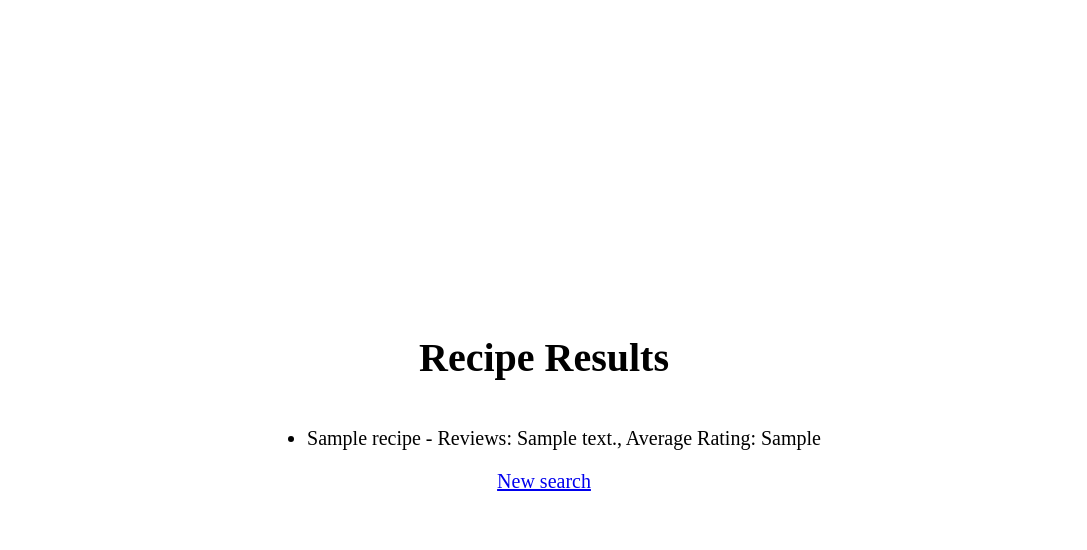
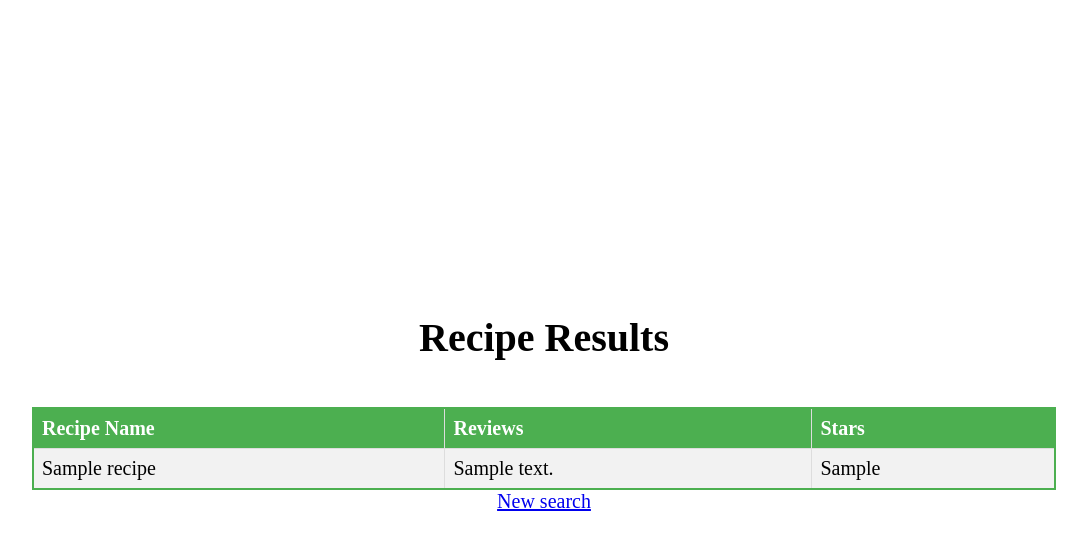
Before and after one commit to stevencoyan/recipe-app, a Flask app: template templates/results.html in a window 1280 px wide. Shown: the top 550 px of the page, without its empty margins (96-1183 px from the left). Run offline with Flask 3, Linux system fonts and the light colour scheme; the template is opened without the code that fills it: most values are stand-ins (such as "Sample title", 1, 10 or a date in 2020); parts of the project's set-up code (start-up, migrations or seed data) failed here and were passed over.

Commit message:
Better UI display, working on hyperlink feature

```diff
--- a/app.py
+++ b/app.py
@@ -18,6 +18,10 @@ def search():
     ingredients = request.form['ingredients'].split(',')
     # Clean the ingredients list from whitespace
     ingredients = [ingredient.strip() for ingredient in ingredients]
+    # Remove any empty strings from the list
+    ingredients = [ingredient for ingredient in ingredients if ingredient]
+    if not ingredients:
+        return render_template('index.html', error="Please enter at least one ingredient.")
     matching_recipes = find_recipes_by_ingredients(ingredients, RAW_recipes)
     if not matching_recipes.empty:
         detailed_recipes = count_and_rating(matching_recipes, RAW_interactions)
@@ -26,5 +30,9 @@ def search():
     else:
         return "No matching recipes found.", 404
 
+@app.route('/recipe/<int:recipe_id>', methods=['GET'])
+def recipe(recipe_id):
+    return render_template('recipe.html', recipe_id=recipe_id)
+
 if __name__ == '__main__':
     app.run(debug=True)
--- a/recipe_processing.py
+++ b/recipe_processing.py
@@ -4,11 +4,13 @@ import pandas as pd
 
 def find_recipes_by_ingredients(ingredients, RAW_recipes):
     matching_recipes = RAW_recipes[RAW_recipes['ingredients'].apply(lambda ingredient_list: all(ingredient.lower() in ingredient_list.lower() for ingredient in ingredients))]
+    # make upper case the first letter of each word in the recipe name
+    matching_recipes['name'] = matching_recipes['name'].apply(lambda x: x.title())
     return matching_recipes[['name', 'id']]
 
 def count_and_rating(recipes, RAW_interactions):
     recipes['count'] = recipes['id'].apply(lambda x: RAW_interactions[RAW_interactions['recipe_id'] == x].shape[0])
-    recipes['rating'] = recipes['id'].apply(lambda x: RAW_interactions[RAW_interactions['recipe_id'] == x]['rating'].mean())
+    recipes['rating'] = recipes['id'].apply(lambda x: round(RAW_interactions[RAW_interactions['recipe_id'] == x]['rating'].mean(),2))
     recipes_sorted = recipes[['name', 'count', 'rating']].sort_values(by=['count', 'rating'], ascending=[False, False]).head(10)
     recipes_sorted.columns = ['Recipe Name', 'Reviews (#)', 'Average Rating']
     return recipes_sorted
--- a/templates/results.html
+++ b/templates/results.html
@@ -16,16 +16,43 @@
             height: 100vh;
             flex-direction: column;
         }
+        table {
+            width: 80%;
+            border-collapse: collapse;
+            margin-top: 20px;
+            border: 2px solid #4CAF50; /* Green border, 000 is black */
+        }
+        th, td {
+            border: 1px solid #ddd;
+            padding: 8px;
+            text-align: left;
+        }
+        tr:nth-child(even) {
+            background-color: #f2f2f2;
+        }
+        th {
+            background-color: #4CAF50;
+            color: white;
+        }
     </style>
 </head>
 <body>
     <h1>Recipe Results</h1>
     {% if recipes %}
-        <ul>
+        <table>
+            <tr>
+                <th>Recipe Name</th>
+                <th>Reviews</th>
+                <th>Stars</th>
+            </tr>
             {% for recipe in recipes %}
-                <li>{{ recipe['Recipe Name'] }} - Reviews: {{ recipe['Reviews (#)'] }}, Average Rating: {{ recipe['Average Rating'] }}</li>
+                <tr>
+                    <td>{{ recipe['Recipe Name'] }}</td>
+                    <td>{{ recipe['Reviews (#)'] }}</td>
+                    <td>{{ recipe['Average Rating'] }}</td>
+                </tr>
             {% endfor %}
-        </ul>
+        </table>
     {% else %}
         <p>No recipes found.</p>
     {% endif %}
```
Also changed, not shown: templates/recipe.html (added, +11 -0 lines).
